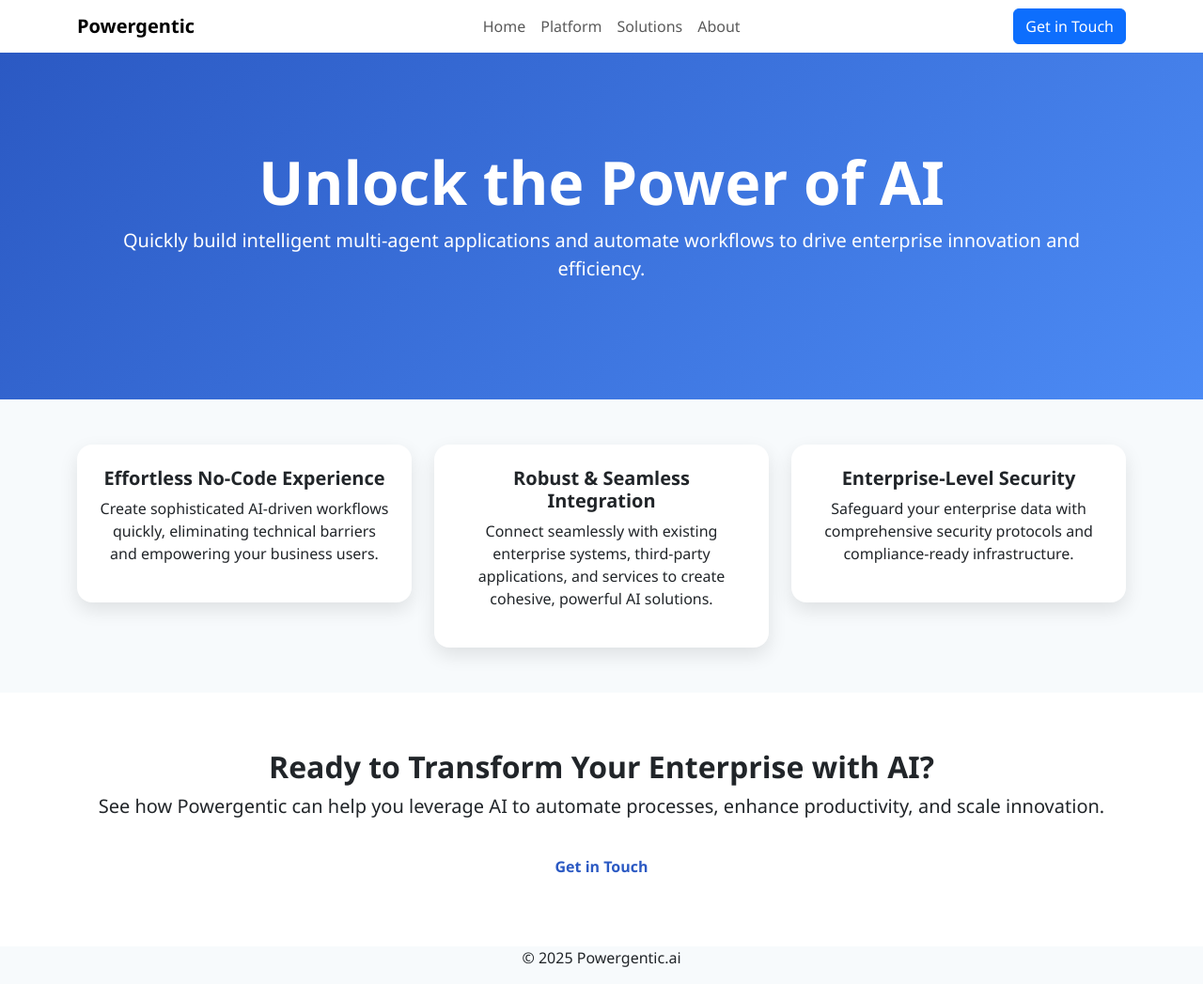
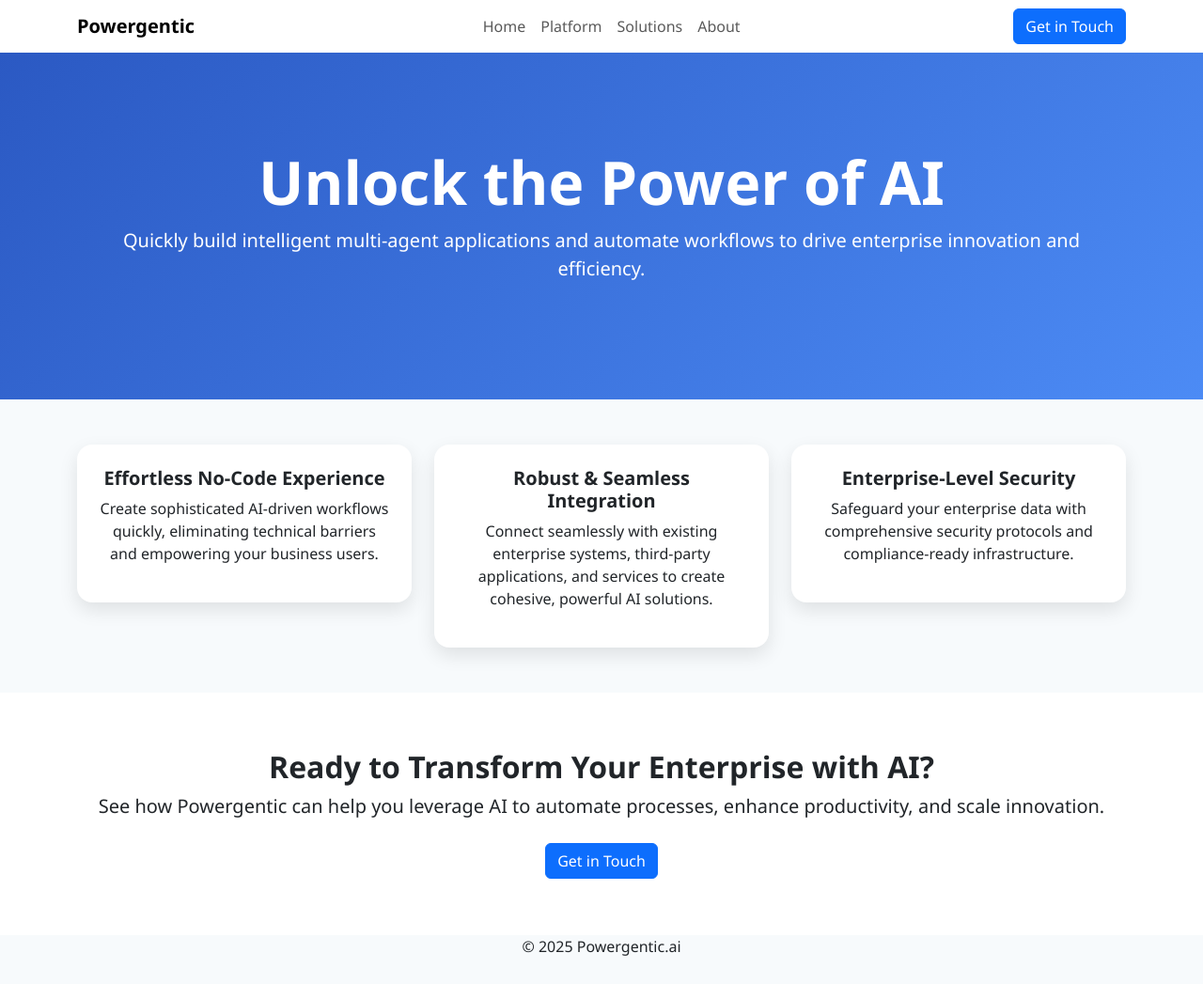
Before and after one commit to powergentic/website, a Jekyll site: the page built from index.html, in a window 1280 px wide. Shown: the whole page at 94% size. Built offline with Jekyll 4.4.1, drawn with Linux system fonts in a browser that asks for light colours.

Commit message:
fix bootstrap

```diff
--- a/_includes/head.html
+++ /dev/null
@@ -1,13 +0,0 @@
-<!DOCTYPE html>
-<html lang="en">
-<head>
-  <meta charset="UTF-8">
-  <meta name="viewport" content="width=device-width, initial-scale=1.0">
-  {% if page.url == "/" %}
-    <title>{{ page.title }}</title>
-  {% else %}
-    <title>{{ page.title }} - {{ site.brand }}</title>
-  {% endif %}
-  <link href="https://cdn.jsdelivr.net/npm/bootstrap@5.3.2/dist/css/bootstrap.min.css" rel="stylesheet">
-  <link rel="stylesheet" href="{{ '/css/styles.css' | relative_url }}">
-</head>
--- a/_layouts/default.html
+++ b/_layouts/default.html
@@ -1,7 +1,15 @@
 <!DOCTYPE html>
 <html lang="en">
 <head>
-  {% include head.html %}
+  <meta charset="UTF-8">
+  <meta name="viewport" content="width=device-width, initial-scale=1.0">
+  {% if page.url == "/" %}
+    <title>{{ page.title }}</title>
+  {% else %}
+    <title>{{ page.title }} - {{ site.brand }}</title>
+  {% endif %}
+  <link href="https://cdn.jsdelivr.net/npm/bootstrap@5.3.3/dist/css/bootstrap.min.css" rel="stylesheet" integrity="sha384-QWTKZyjpPEjISv5WaRU9OFeRpok6YctnYmDr5pNlyT2bRjXh0JMhjY6hW+ALEwIH" crossorigin="anonymous">
+  <link rel="stylesheet" href="{{ '/css/styles.css' | relative_url }}">
 </head>
 <body>
   {% include header.html %}
@@ -11,5 +19,7 @@
   </main>
 
   {% include footer.html %}
+
+  <script src="https://cdn.jsdelivr.net/npm/bootstrap@5.3.3/dist/js/bootstrap.bundle.min.js" integrity="sha384-YvpcrYf0tY3lHB60NNkmXc5s9fDVZLESaAA55NDzOxhy9GkcIdslK1eN7N6jIeHz" crossorigin="anonymous"></script>
 </body>
 </html>
--- a/index.html
+++ b/index.html
@@ -38,6 +38,6 @@
   <div class="container">
     <h2 class="fw-bold">Ready to Transform Your Enterprise with AI?</h2>
     <p class="lead mb-4">See how Powergentic can help you leverage AI to automate processes, enhance productivity, and scale innovation.</p>
-    <a href="mailto:info@poergentic.ai?subject=Consultation" class="btn hero-btn">Get in Touch</a>
+    <a href="mailto:info@poergentic.ai?subject=Consultation" class="btn btn-primary">Get in Touch</a>
   </div>
 </section>
```
